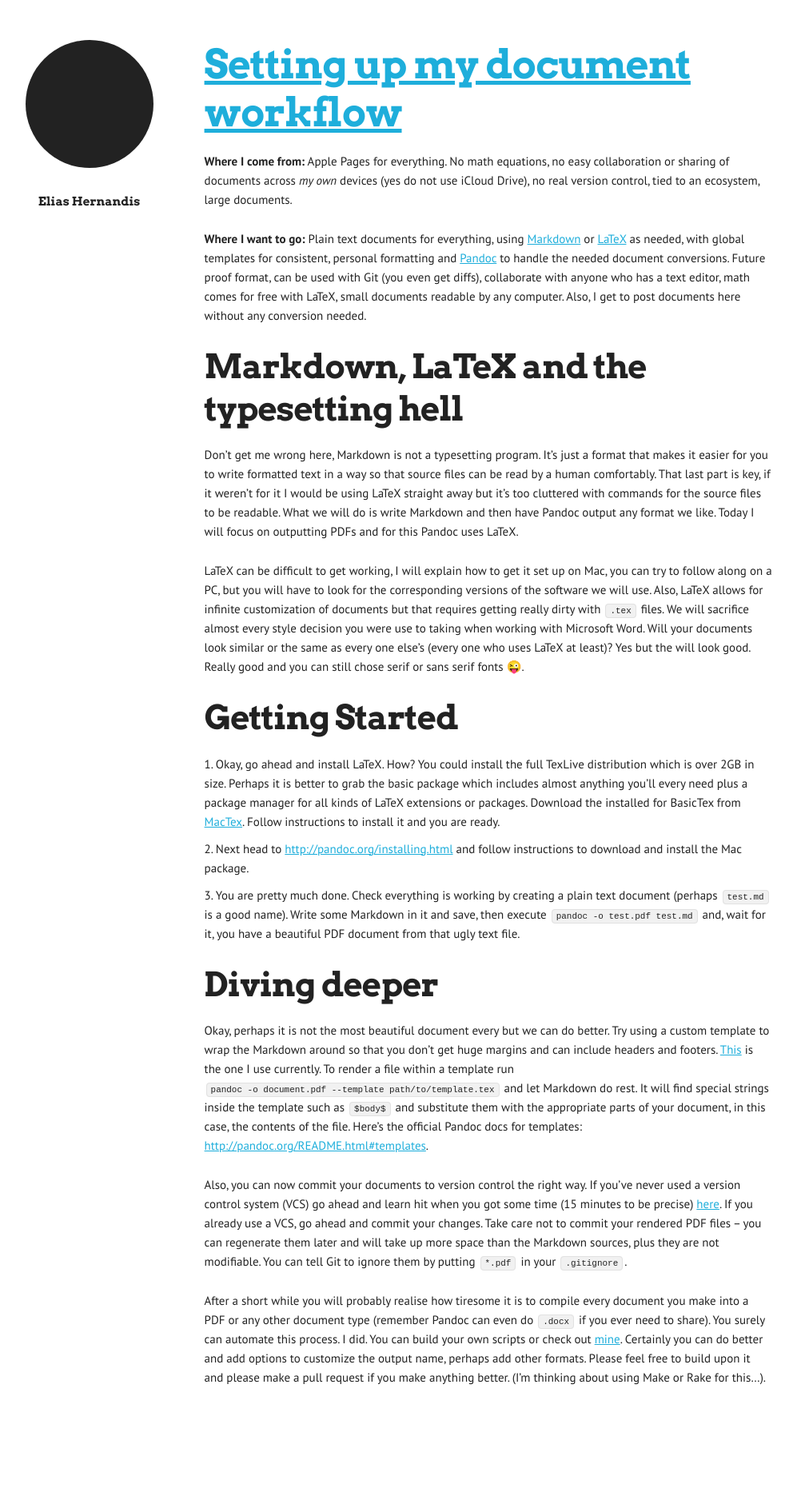
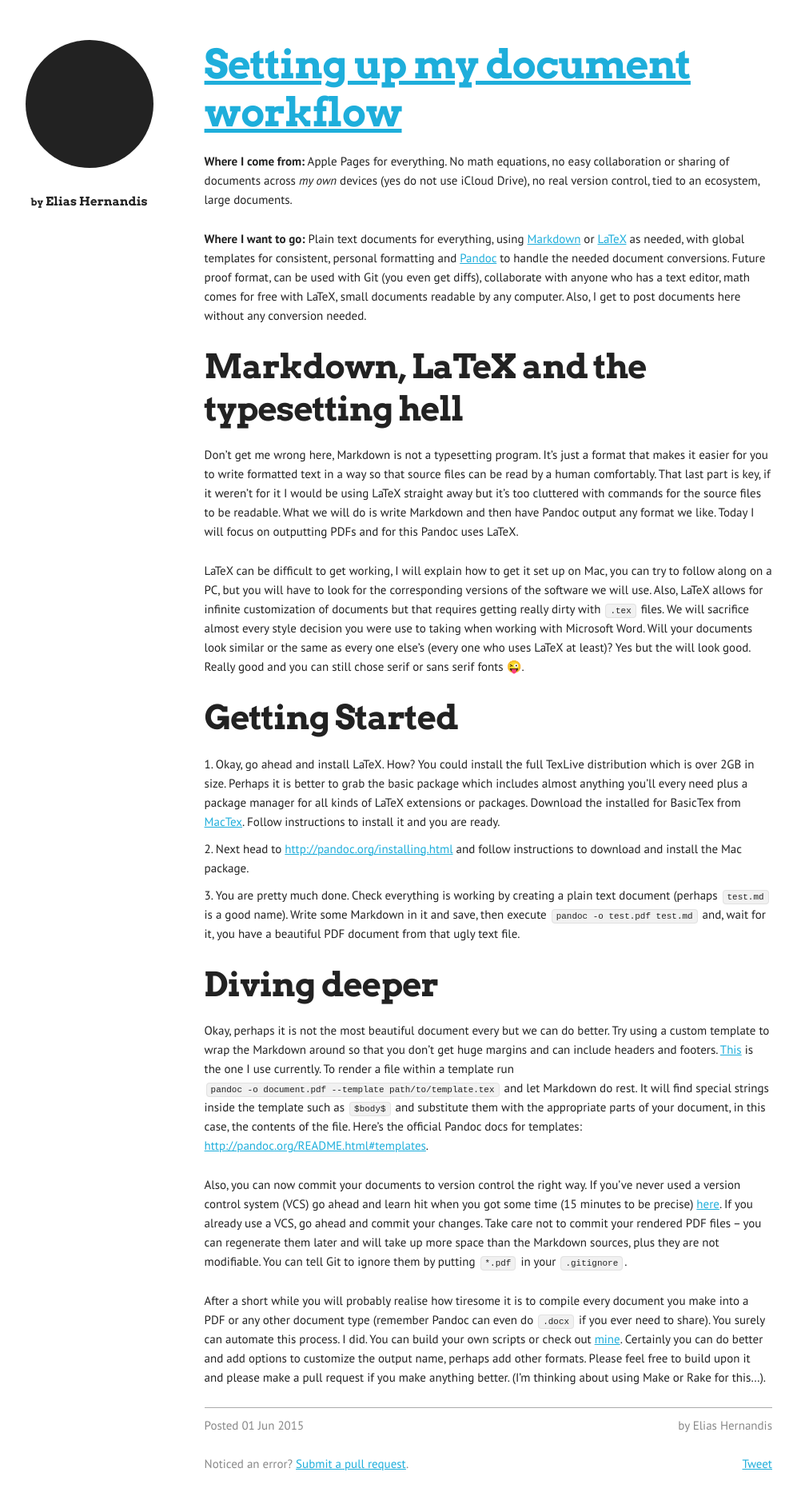
Before and after one commit to knifecake/interwebs, a Jekyll site: the page built from _posts/2015-06-01-my-document-workflow.md, in a window 1280 px wide. Shown: the whole page at 80% size, without its empty margins (154-1151 px from the left). Built offline with Jekyll 4.4.1, drawn with Linux system fonts in a browser that asks for light colours; comment, search, counter and statistics services are not loaded; before the commit the page ends 1768 px from its top, so only the background shows below that.

Commit message:
Proofreading.

```diff
--- a/_layouts/post.html
+++ b/_layouts/post.html
@@ -4,17 +4,28 @@
   <body>
     <div class="container" id="main">
       <div class="three columns">
-        <a href="{{ site.url }}" id="homelink">
-          <div id="circle">&nbsp;</div>
-          <h6>Elias Hernandis</h6>
-        </a>
+          <a href="{{ site.url }}" id="homelink">
+            <div id="circle">&nbsp;</div>
+            <h6><small>by</small> Elias Hernandis</h6>
+          </a>
       </div>
       <div class="nine columns">
         <article>
           <a href="{{ page.url }}" title="{{ page.title }}"><h1> {{ page.title }}</h1></a>
+
           {{ content }}
+
+          <div class="post-footer">
+            <span>Posted {{ page.date | date_to_string }}</span>
+            <span class="u-pull-right">by Elias Hernandis</span>
+            <span class="u-cf">&nbsp;</span>
+            <span>Noticed an error? <a href="https://github.com/knifecake/interwebs" title="Github repo for this site">Submit a pull request</a>.</span>
+
+            <!-- twitter share button -->
+            <a href="https://twitter.com/share" data-count="none" class=" u-pull-right twitter-share-button" data-via="eliashernandis" data-size="large">Tweet</a> <script>!function(d,s,id){var js,fjs=d.getElementsByTagName(s)[0],p=/^http:/.test(d.location)?'http':'https';if(!d.getElementById(id)){js=d.createElement(s);js.id=id;js.src=p+'://platform.twitter.com/widgets.js';fjs.parentNode.insertBefore(js,fjs);}}(document, 'script', 'twitter-wjs');</script>
+          </div>
         </article>
-      </div>
+    </div>
     </div>
   </body>
 </html>
--- a/css/main.scss
+++ b/css/main.scss
@@ -45,4 +45,11 @@
   list-style-type: none;
 }
 
+.post-footer {
+  border-top: 1px solid #aaa;
+  margin: 20px 0px;
+  padding: 10px 0px;
+  color: #888888;
+}
+
 @import "skeleton";
```
Also changed, not shown: 2 other files.
